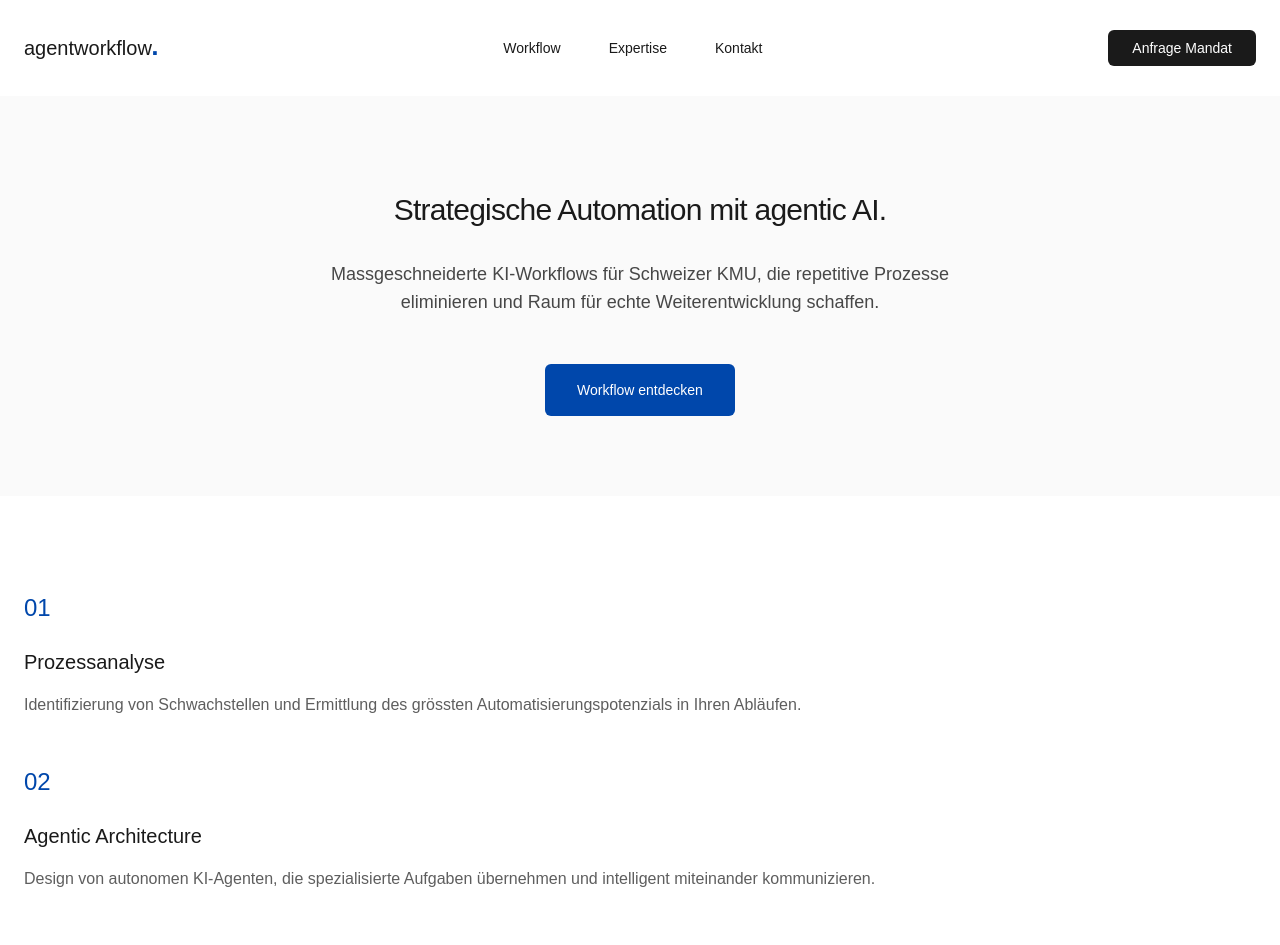
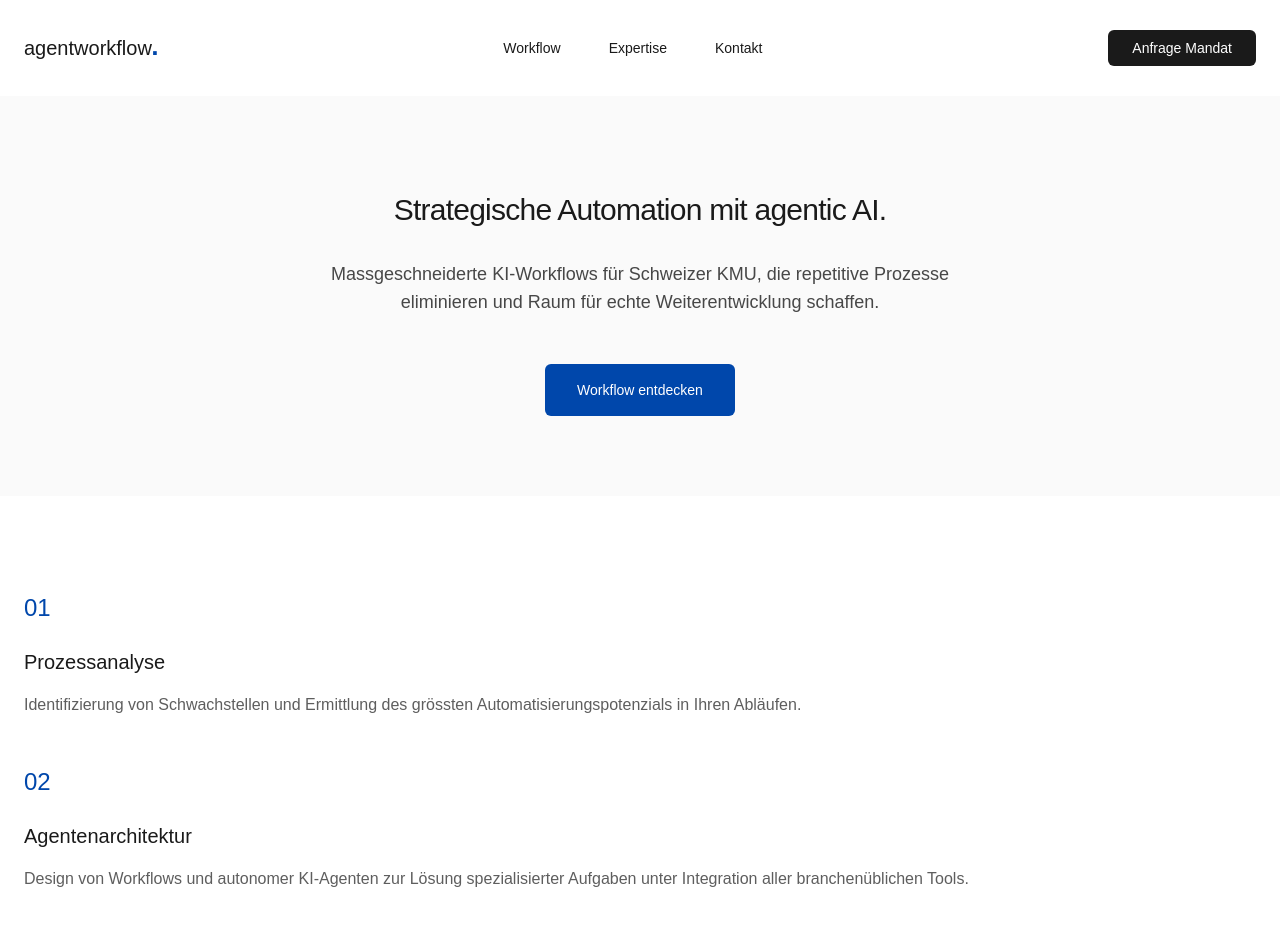
Before and after one commit to m-codex/agentworkflow, a Next.js app: page / in a window 1280 px wide. Shown: the top 945 px of the page. Built offline with nearby package versions, Linux system fonts and the light colour scheme; a web font is replaced by a local one.

Commit message:
Update Services.tsx

```diff
--- a/src/components/sections/Services.tsx
+++ b/src/components/sections/Services.tsx
@@ -12,8 +12,8 @@ const services = [
   },
   {
     number: '02',
-    title: 'Agentic Architecture',
-    description: 'Design von autonomen KI-Agenten, die spezialisierte Aufgaben übernehmen und intelligent miteinander kommunizieren.',
+    title: 'Agentenarchitektur',
+    description: 'Design von Workflows und autonomer KI-Agenten zur Lösung spezialisierter Aufgaben unter Integration aller branchenüblichen Tools.',
     icon: IconCpu,
   },
   {
```
